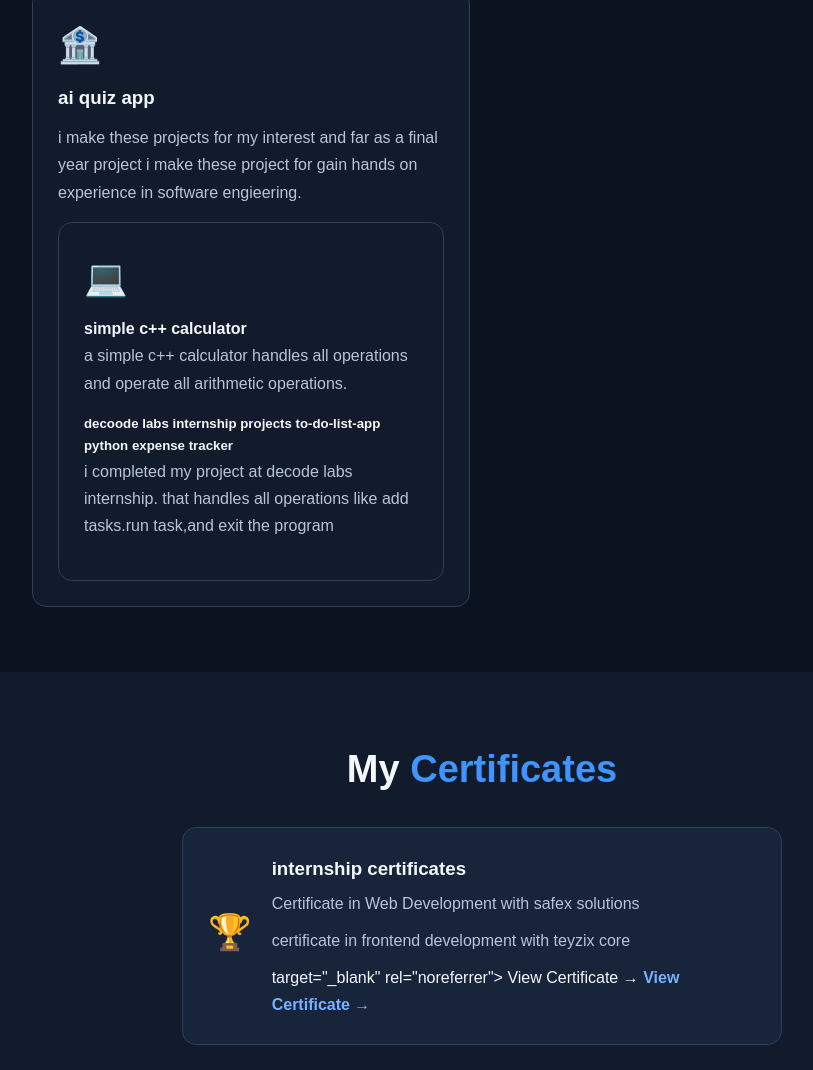
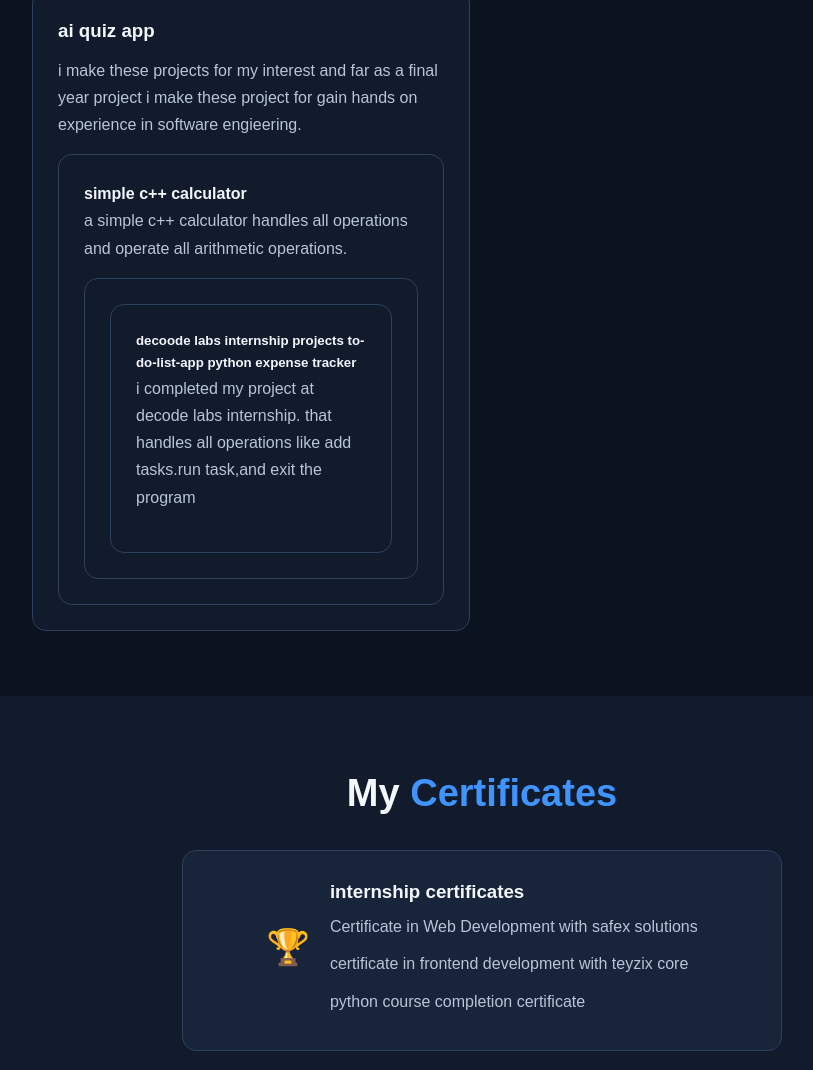
Before and after one commit to fahadiftikhar798-droid/fahad-iftikhar-portfolio, a plain HTML site: page index.html in a window 1280 px wide. Shown: the part 1582-2652 px from the top of the page, without its empty margins (158-971 px from the left). Drawn offline with Linux system fonts and the light colour scheme.

Commit message:
Clean up index.html and fix text errors
Removed redundant HTML elements and fixed typos in text.

```diff
--- a/index.html
+++ b/index.html
@@ -83,7 +83,6 @@
 
     <div class="projects-grid">
       <article class="project-card">
-        <div class="project-icon">🏦</div>
         <h3>ai quiz app </h3>
         <p>
           i make these projects for my interest and far as a final year project i make these project for gain hands on experience in software engieering.
@@ -91,11 +90,13 @@
         <article>
 
       <article class="project-card">
-        <div class="project-icon">💻</div>
         <h4>simple c++ calculator</h4>
         <p>
           a simple c++ calculator handles all operations and operate all arithmetic operations.
         </p>
+        <article class="project-card">
+
+        <article class="project-card">
         <h5>
           decoode labs internship projects
           to-do-list-app
@@ -120,13 +121,7 @@
         <h3>internship certificates</h3>
         <p>Certificate in Web Development with safex solutions</p>
         <p>certificate in frontend development with teyzix core </p>
-        <a href="c:\Users\Cyber World\Downloads\CamScanner 10-18-2026 09.24.pdf" target="_blank" rel="noreferrer"></a>
-        <a href="c:\Users\Cyber World\Downloads\document.pdf" target="_blank" rel="noreferrer"></a>
-           target="_blank" rel="noreferrer">
-          View Certificate →
-        </a>
-        <a href="c:\Users\Cyber World\Downloads\document.pdf" target="_blank" rel="noreferrer">
-          View Certificate →
+        <p>python course completion certificate</p>
         </a>
       </div>
     </div>
```
